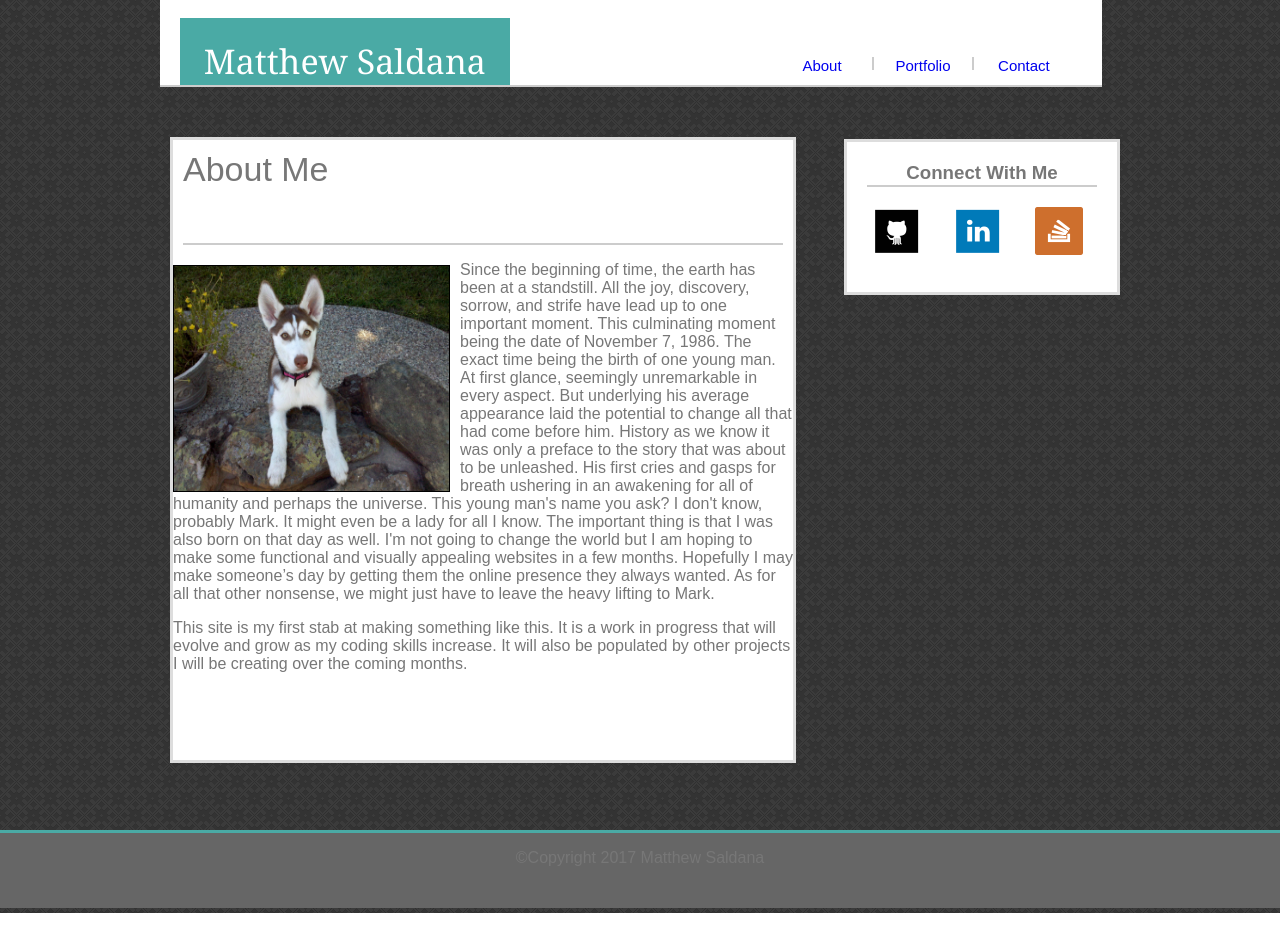
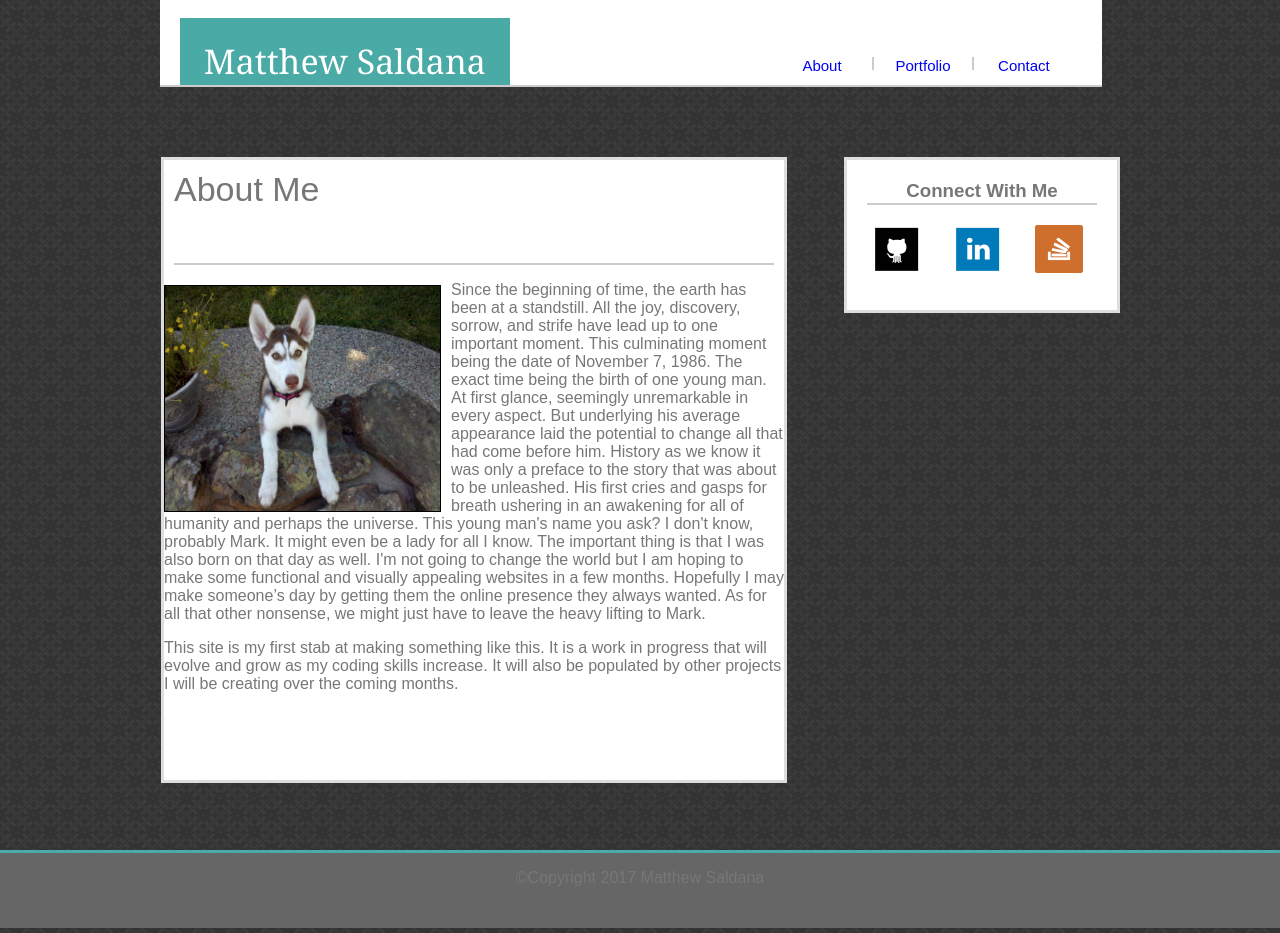
Before and after one commit to mattsald48/Responsive-Portfolio, a plain HTML site: page index.html in a window 1280 px wide. Drawn offline with Linux system fonts and the light colour scheme.

Commit message:
update 6/21

```diff
--- a/assets/css/style.css
+++ b/assets/css/style.css
@@ -112,10 +112,11 @@ a:active {
 .content{
 	width: 620px;
 	height: 620px;
-	margin: 50px 10px;
+	margin: 50px 1px;
 	background-color: #ffffff;
 	border-style: solid;
 	border-color: #dddddd;
+	display: inline-block;
 
 }
 
@@ -130,10 +131,11 @@ a:active {
 }
 
 .link{
+	display: inline-block;
 	float: right;
 	width: 270px;
 	height: 150px;
-	margin-top: 2px;
+	margin-top: 50px;
 	background-color: #ffffff;
 	border-style: solid;
 	border-color: #dddddd;
--- a/index.html
+++ b/index.html
@@ -37,6 +37,26 @@
 
 
 <section class="middleLayout">
+
+<!-- div contains section with content title section and content section -->
+    <div class="content">
+
+         <section class="contentTitle">
+         About Me
+         </section>
+
+         <section id="index">
+
+         <img src="assets/images/chilly.jpg" height="225" width="275" alt="Mark's dog?" style="float: left; margin: 4px 10px 0px 0px; border: 1px solid #000000;">
+            <p>Since the beginning of time, the earth has been at a standstill.  All the joy, discovery, sorrow, and strife have lead up to one important moment. This culminating moment being the date of November 7, 1986. The exact time being the birth of one young man. At first glance, seemingly unremarkable in every aspect. But underlying his average appearance laid the potential to change all that had come before him.  History as we know it was only a preface to the story that was about to be unleashed.  His first cries and gasps for breath ushering in an awakening for all of humanity and perhaps the universe. This young man's name you ask?  I don't know, probably Mark.  It might even be a lady for all I know.  The important thing is that I was also born on that day as well. I'm not going to change the world but I am hoping to make some functional and visually appealing websites in a few months. Hopefully I may make someone’s day by getting them the online presence they always wanted.  As for all that other nonsense, we might just have to leave the heavy lifting to Mark.</p>
+
+            <p>This site is my first stab at making something like this. It is a work in progress that will evolve and grow as my coding skills increase.  It will also be populated by other projects I will be creating over the coming months.</p>
+
+         </section>
+
+    </div>
+
+
  <!-- Connect with me section -->
     <div class="link">
 
@@ -67,27 +87,6 @@
     	</div>
     </div>
 
-
-
-
-<!-- div contains section with content title section and content section -->
-	<div class="content">
-
-		 <section class="contentTitle">
-         About Me
-		 </section>
-
-         <section id="index">
-
-         <img src="assets/images/chilly.jpg" height="225" width="275" alt="Mark's dog?" style="float: left; margin: 4px 10px 0px 0px; border: 1px solid #000000;">
-            <p>Since the beginning of time, the earth has been at a standstill.  All the joy, discovery, sorrow, and strife have lead up to one important moment. This culminating moment being the date of November 7, 1986. The exact time being the birth of one young man. At first glance, seemingly unremarkable in every aspect. But underlying his average appearance laid the potential to change all that had come before him.  History as we know it was only a preface to the story that was about to be unleashed.  His first cries and gasps for breath ushering in an awakening for all of humanity and perhaps the universe. This young man's name you ask?  I don't know, probably Mark.  It might even be a lady for all I know.  The important thing is that I was also born on that day as well. I'm not going to change the world but I am hoping to make some functional and visually appealing websites in a few months. Hopefully I may make someone’s day by getting them the online presence they always wanted.  As for all that other nonsense, we might just have to leave the heavy lifting to Mark.</p>
-
-            <p>This site is my first stab at making something like this. It is a work in progress that will evolve and grow as my coding skills increase.  It will also be populated by other projects I will be creating over the coming months.</p>
-
-         </section>
-
-	</div>
-
 </section>
 
  <footer class="footer">
```
